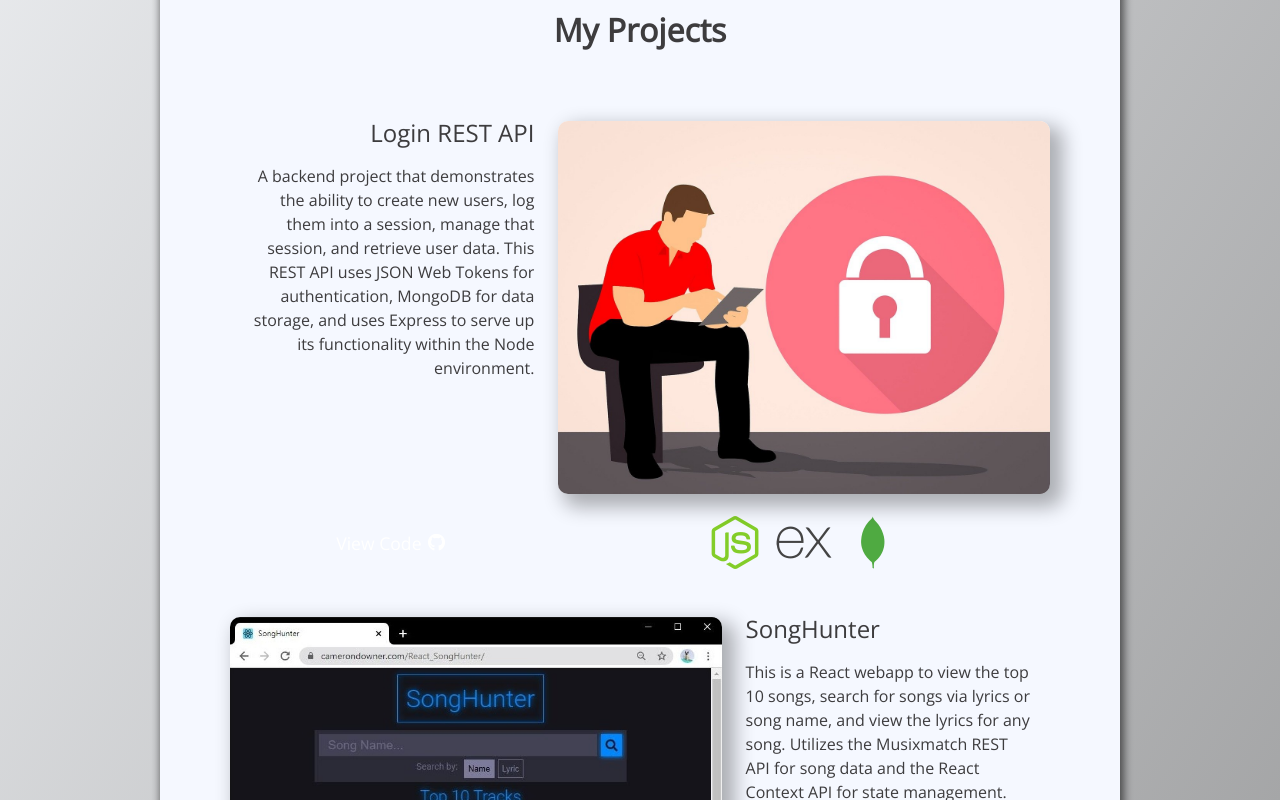
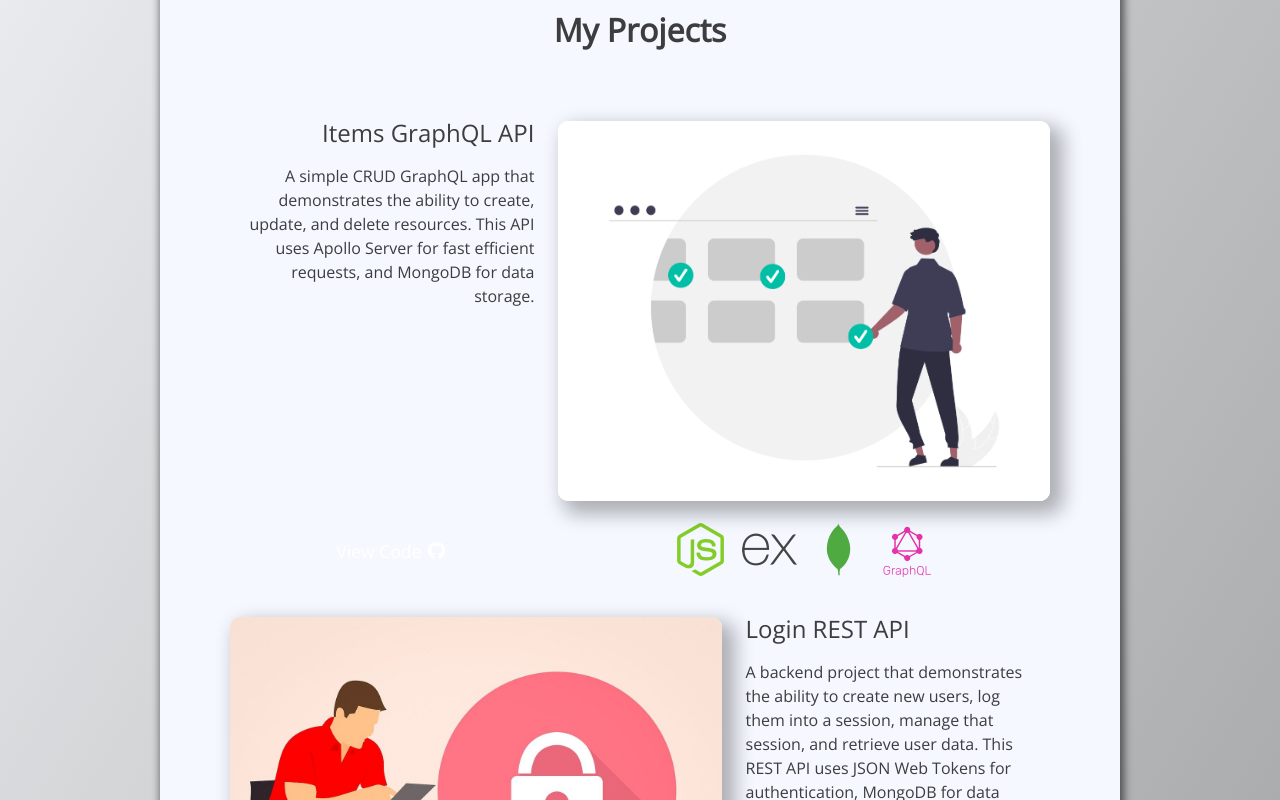
Before and after one commit to CameronRDowner/Vue_Portfolio, a Vue app: page / in a window 1280 px wide. Shown: the part 1740-2540 px from the top of the page. Built offline with nearby package versions, Linux system fonts and the light colour scheme.

Commit message:
added items manager project

```diff
--- a/src/components/ProjectsSection.vue
+++ b/src/components/ProjectsSection.vue
@@ -1,12 +1,14 @@
 <template lang="html">
-
   <section id="projects">
     <h1>My Projects</h1>
     <div id="projects-container">
-      <ProjectItem v-bind:key="project.id" v-for="project in projectList" :project="project"/>
+      <ProjectItem
+        v-bind:key="project.id"
+        v-for="project in projectList"
+        :project="project"
+      />
     </div>
   </section>
-
 </template>
 
 <script lang="js">
@@ -24,7 +26,33 @@
       return {
         projectList: [
           {
-            id: 0,
+            id: 4,
+            name: "Items GraphQL API",
+            mockupFileName: "item_api.png",
+            description: "A simple CRUD GraphQL app that demonstrates the ability to create, update, and delete resources. This API uses Apollo Server for fast efficient requests, and MongoDB for data storage. ",
+            githubUrl: "https://github.com/CameronRDowner/Node_Item_Manager_GraphQL_API",
+            liveUrl: null,
+            technologiesList: [
+              {
+                id: 0,
+                deviconClasses: "devicon-nodejs-plain colored"
+              },
+              {
+                id: 1,
+                deviconClasses: "devicon-express-original colored"
+              },
+              {
+                id: 2,
+                deviconClasses: "devicon-mongodb-plain colored"
+              },
+              {
+                id: 3,
+                deviconClasses: "devicon-graphql-plain-wordmark colored"
+              }
+            ]
+          },
+          {
+            id: 3,
             name: "Login REST API",
             mockupFileName: "login_api.jpg",
             description: "A backend project that demonstrates the ability to create new users, log them into a session, manage that session, and retrieve user data. This REST API uses JSON Web Tokens for authentication, MongoDB for data storage, and uses Express to serve up its functionality within the Node environment.",
@@ -46,7 +74,7 @@
             ]
           },
           {
-            id: 1,
+            id: 2,
             name: "SongHunter",
             mockupFileName: "songhunter_mockup.jpg",
             description: "This is a React webapp to view the top 10 songs, search for songs via lyrics or song name, and view the lyrics for any song. Utilizes the Musixmatch REST API for song data and the React Context API for state management.",
@@ -76,7 +104,7 @@
             ],
           },
           {
-            id: 2,
+            id: 1,
             name: "PokeDirectory",
             mockupFileName: "pokedirectory_mockup.jpg",
             description: "An Angular webapp for the purpose of browsing and viewing the stats of your favorite pokemon. All pokemon data is retrieved via the RESTful PokeApi. State data is efficiently managed with NgRx.",
@@ -106,7 +134,7 @@
             ],
           },
           {
-            id: 3,
+            id: 0,
             name: "Portfolio Website",
             mockupFileName: "portfolio_website.jpg",
             description: "The portfolio page you are currently browsing, I built and designed from scratch. The overall project was built in the Vue.js framework and uses many of its directives in the UI.",
@@ -145,12 +173,10 @@
 
     }
 }
-
-
 </script>
 
 <style scoped lang="scss">
-  #projects {
-    box-sizing: border-box;
-  }
+#projects {
+  box-sizing: border-box;
+}
 </style>
```
Also changed, not shown: src/assets/images/project_mockups/item_api.png (added).
